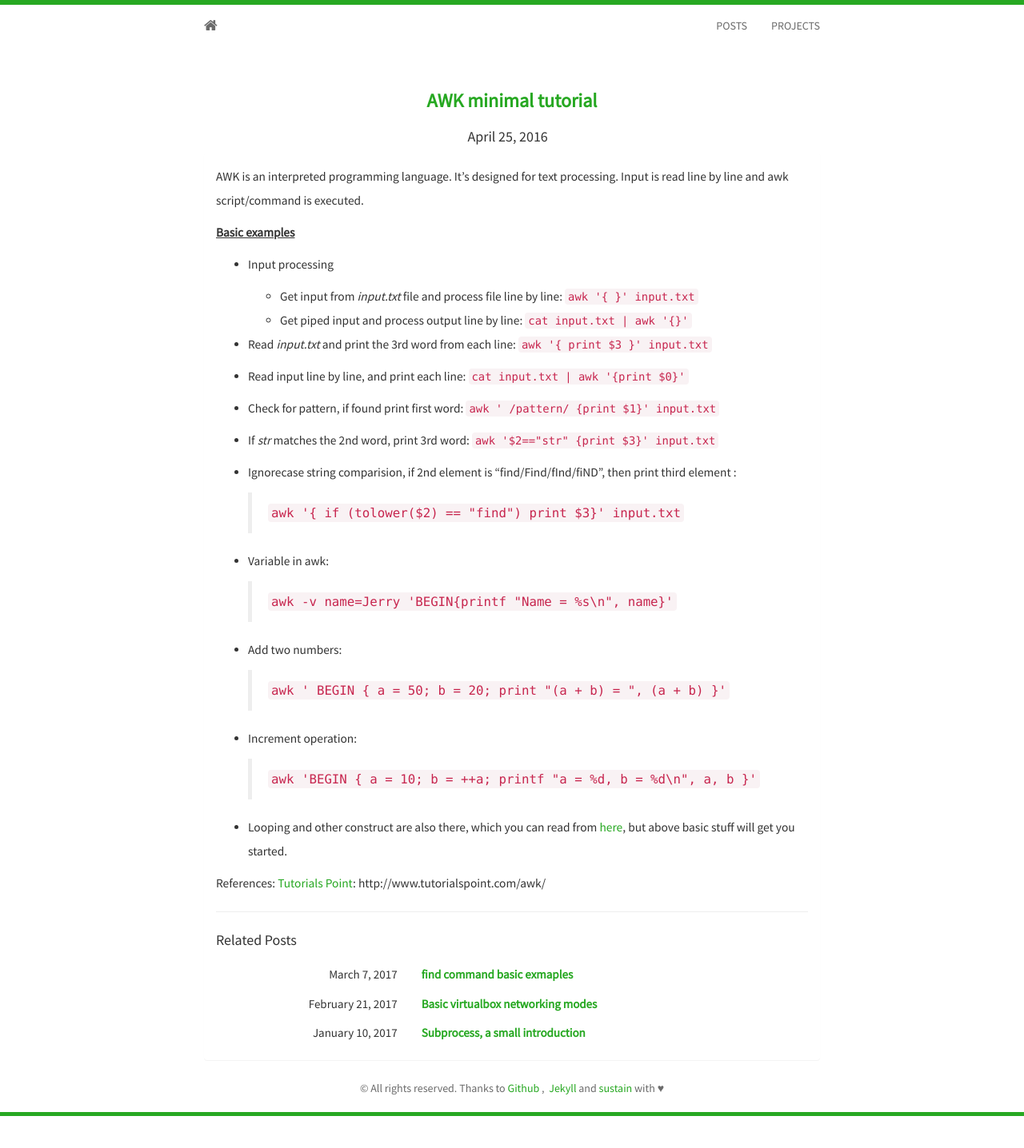
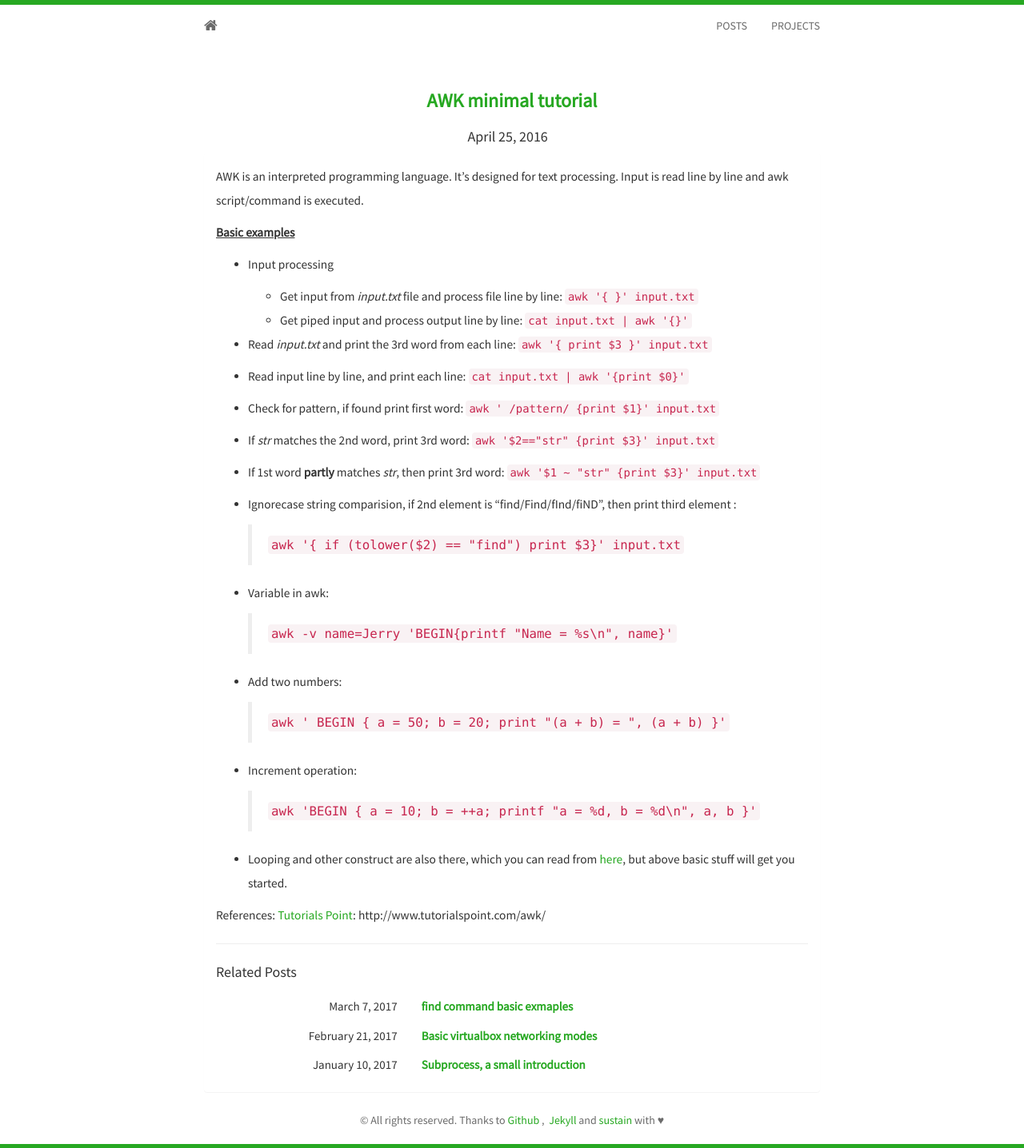
Before and after one commit to murarisumit/murarisumit.github.io, a Jekyll site: the page built from _posts/2016-04-25-Minimal-AWK-tutorial.md, in a window 1280 px wide. Shown: the whole page at 80% size. Built offline with Jekyll 4.4.1, drawn with Linux system fonts in a browser that asks for light colours; nearby versions of some CDN libraries; before the commit the page ends 1396 px from its top, so only the background shows below that.

Commit message:
Updated awk posts

```diff
--- a/_posts/2016-04-25-Minimal-AWK-tutorial.md
+++ b/_posts/2016-04-25-Minimal-AWK-tutorial.md
@@ -1,6 +1,6 @@
 ---
 title: AWK minimal tutorial
-date: 2016-04-25 00:00:00 Z
+date: 2016-04-25 00:00:00
 layout: post
 ---
 
@@ -21,6 +21,8 @@ AWK is an interpreted programming language. It's designed for text processing. I
 
 *   If _str_ matches the 2nd word, print 3rd word: `awk '$2=="str" {print $3}' input.txt`
 
+*   If 1st word **partly** matches _str_, then print 3rd word: `awk '$1 ~ "str" {print $3}' input.txt`
+
 *   Ignorecase string comparision, if 2nd element is "find/Find/fInd/fiND", then print third element :
 
      >  `awk '{ if (tolower($2) == "find") print $3}' input.txt`
```
